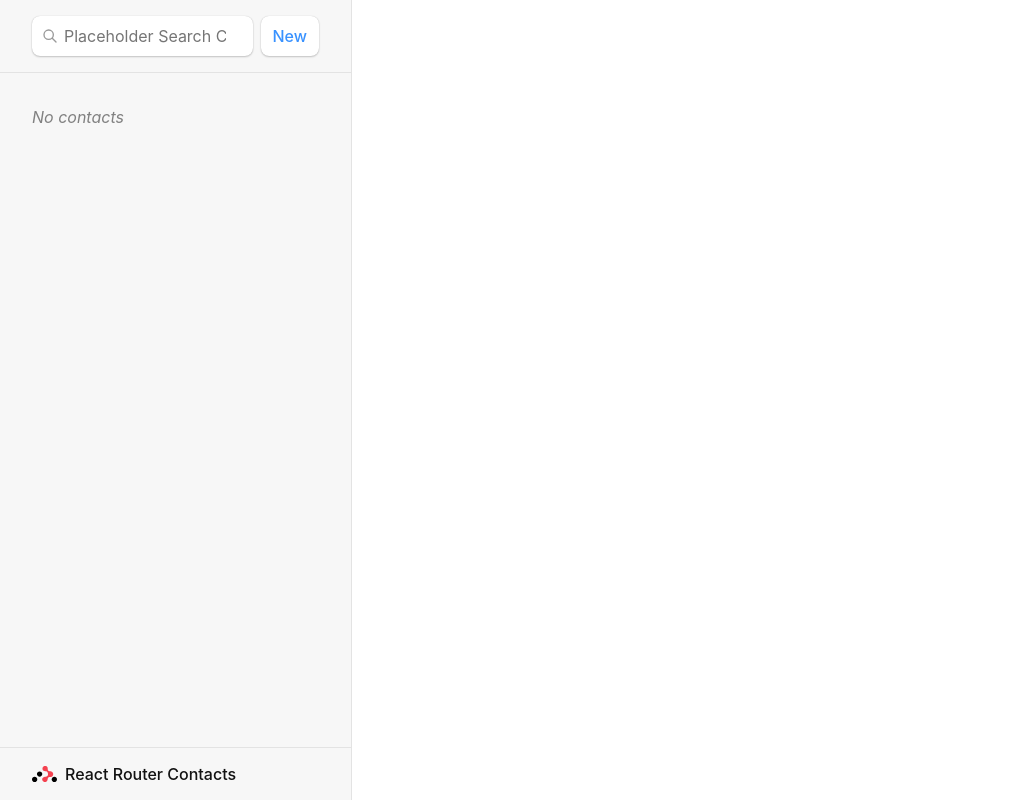
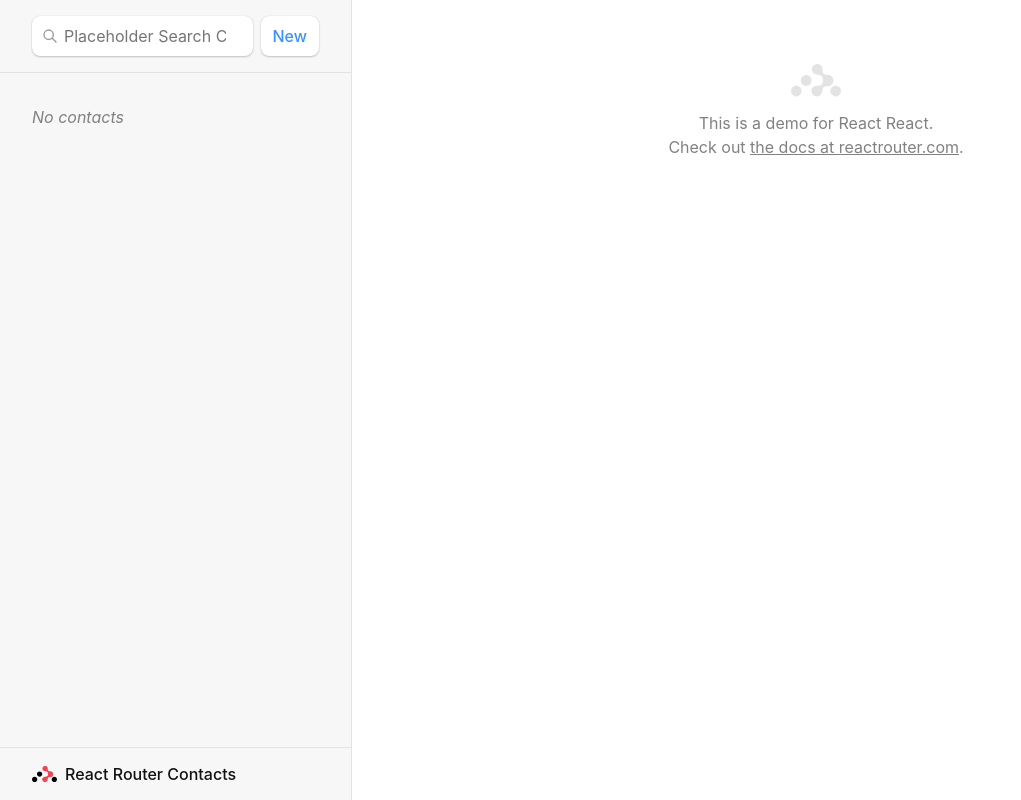
Before and after one commit to aahx/ContactHive, a React (Vite) app: page / in a window 1280 px wide. Shown: the whole page, without its empty margins (0-1021 px from the left). Built offline with nearby package versions, Linux system fonts and the light colour scheme.

Commit message:
Creation of Index Route

```diff
--- a/src/main.jsx
+++ b/src/main.jsx
@@ -7,6 +7,8 @@ import {
 
 import './index.css'
 import ErrorPage from './error';
+import Index from './routes/index';
+
 import Root, {
   loader as rootLoader,
   action as rootAction,
@@ -28,6 +30,7 @@ const router = createBrowserRouter([
     loader: rootLoader,
     action: rootAction,
     children: [
+      { index: true, element: <Index /> },
       { path: "contacts/:contactId",
         element: <Contact />,
         loader: contactLoader,
--- a/src/routes/destroy.jsx
+++ b/src/routes/destroy.jsx
@@ -2,7 +2,7 @@ import { redirect } from "react-router-dom";
 import { deleteContact } from "../contacts"
 
 export async function action({ params }){
-    throw new Error("oh dang!");
+    // throw new Error("oh dang!");
     await deleteContact(params.contactId);
     return redirect(`/`);
 };
--- /dev/null
+++ b/src/routes/index.jsx
@@ -0,0 +1,13 @@
+export default function Index(){
+    return(
+        <p id="zero-state">
+            This is a demo for React React.
+            <br />
+            Check out{" "}
+            <a href="https://reactrouter.com">
+                the docs at reactrouter.com
+            </a>
+            .
+        </p>
+    );
+}
```
